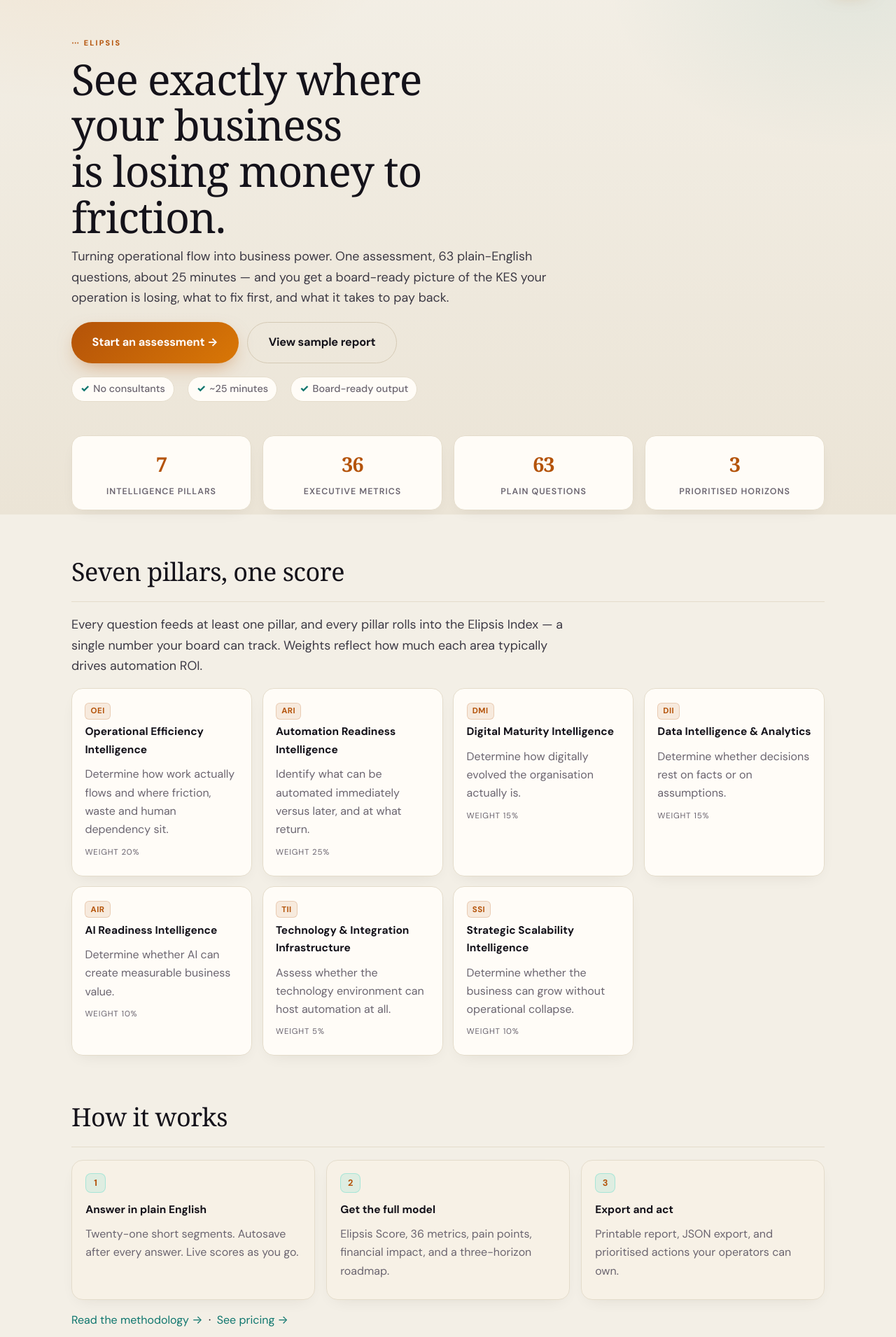
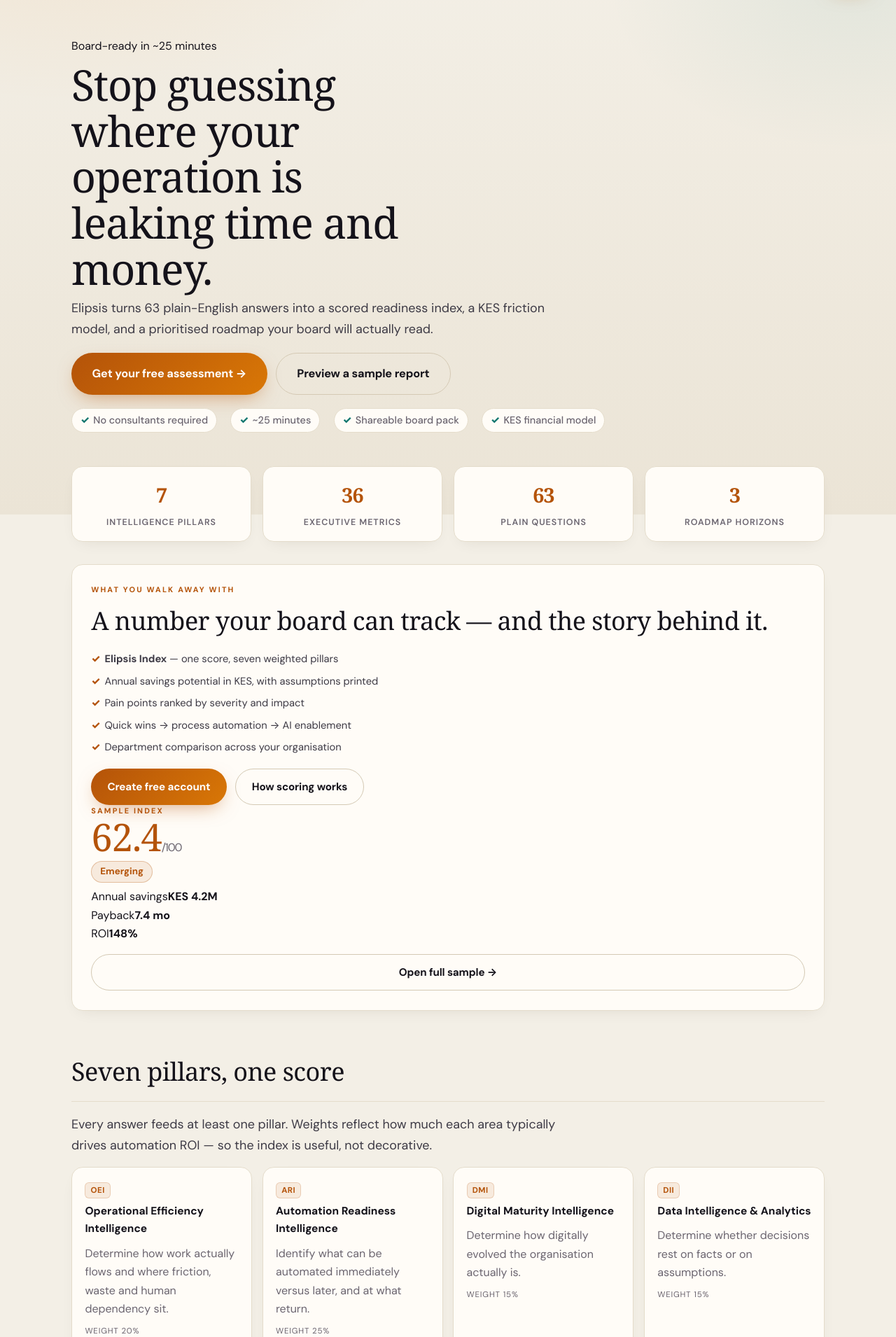
Before and after one commit to JonesKapedo/elipsis, a FastAPI app: page / in a window 1280 px wide. Shown: the part 65-1975 px from the top of the page at 70% size. Run offline with FastAPI, Linux system fonts and the light colour scheme; some web fonts are replaced.

Commit message:
Conversion-focused landing — editorial hero and social proof

```diff
--- a/elipsis_api/templates/landing.html
+++ b/elipsis_api/templates/landing.html
@@ -1,19 +1,19 @@
 {% extends "base.html" %}
-{% block title %}Business transformation intelligence{% endblock %}
+{% block title %}See what friction is costing you{% endblock %}
 {% block content %}
-<section class="hero">
-  <p class="eyebrow">{{ BRAND_MARK }} {{ BRAND_SHORT }}</p>
-  <h1>See exactly where your business<br>is losing money to friction.</h1>
-  <p class="lede">{{ BRAND_TAGLINE }} One assessment, {{ total_questions }}
-  plain-English questions, about 25 minutes — and you get a board-ready picture
-  of the {{ CURRENCY }} your operation is losing, what to fix first, and what
-  it takes to pay back.</p>
+<section class="hero hero-pro">
+  <div class="hero-badge">Board-ready in ~25 minutes</div>
+  <h1>Stop guessing where your operation is leaking time and money.</h1>
+  <p class="lede">{{ BRAND_NAME }} turns {{ total_questions }} plain-English answers into a scored readiness index, a {{ CURRENCY }} friction model, and a prioritised roadmap your board will actually read.</p>
   <div class="hero-actions">
-    <a class="btn big" href="/login">Start an assessment →</a>
-    <a class="btn ghost big" href="/sample">View sample report</a>
+    <a class="btn big" href="/signup">Get your free assessment →</a>
+    <a class="btn ghost big" href="/sample">Preview a sample report</a>
   </div>
   <ul class="hero-trust">
-    <li>No consultants</li><li>~25 minutes</li><li>Board-ready output</li>
+    <li>No consultants required</li>
+    <li>~25 minutes</li>
+    <li>Shareable board pack</li>
+    <li>KES financial model</li>
   </ul>
 </section>
 
@@ -21,14 +21,43 @@
   <div><b>7</b><span>intelligence pillars</span></div>
   <div><b>36</b><span>executive metrics</span></div>
   <div><b>{{ total_questions }}</b><span>plain questions</span></div>
-  <div><b>3</b><span>prioritised horizons</span></div>
+  <div><b>3</b><span>roadmap horizons</span></div>
+</section>
+
+<section class="block showcase">
+  <div class="showcase-grid">
+    <div>
+      <p class="eyebrow">WHAT YOU WALK AWAY WITH</p>
+      <h2 style="border:0;padding:0;margin:.3rem 0 .8rem">A number your board can track — and the story behind it.</h2>
+      <ul class="price-list">
+        <li><strong>{{ INDEX_NAME }}</strong> — one score, seven weighted pillars</li>
+        <li>Annual savings potential in {{ CURRENCY }}, with assumptions printed</li>
+        <li>Pain points ranked by severity and impact</li>
+        <li>Quick wins → process automation → AI enablement</li>
+        <li>Department comparison across your organisation</li>
+      </ul>
+      <div class="hero-actions">
+        <a class="btn" href="/signup">Create free account</a>
+        <a class="btn ghost" href="/methodology">How scoring works</a>
+      </div>
+    </div>
+    <div class="showcase-card">
+      <p class="eyebrow">SAMPLE INDEX</p>
+      <div class="gauge-num">62.4<span>/100</span></div>
+      <p class="band">Emerging</p>
+      <div class="showcase-metrics">
+        <div><span>Annual savings</span><b>KES 4.2M</b></div>
+        <div><span>Payback</span><b>7.4 mo</b></div>
+        <div><span>ROI</span><b>148%</b></div>
+      </div>
+      <a class="btn ghost full" href="/sample" style="margin-top:1rem">Open full sample →</a>
+    </div>
+  </div>
 </section>
 
 <section id="what">
   <h2>Seven pillars, one score</h2>
-  <p class="lede">Every question feeds at least one pillar, and every pillar
-  rolls into the {{ INDEX_NAME }} — a single number your board can track.
-  Weights reflect how much each area typically drives automation ROI.</p>
+  <p class="lede">Every answer feeds at least one pillar. Weights reflect how much each area typically drives automation ROI — so the index is useful, not decorative.</p>
   <div class="pillars">
     {% for code, label, weight, objective in PILLARS %}
     <article class="pillar-card">
@@ -42,83 +71,33 @@
 </section>
 
 <section>
-  <h2>How it works</h2>
+  <h2>How an assessment works</h2>
   <div class="steps">
     <article class="step-card">
       <span class="step-n">1</span>
       <h4>Answer in plain English</h4>
-      <p class="muted">Twenty-one short segments. Autosave after every answer. Live scores as you go.</p>
+      <p class="muted">Short segments. Autosave. Live scores as you go — no 60-page questionnaire.</p>
     </article>
     <article class="step-card">
       <span class="step-n">2</span>
-      <h4>Get the full model</h4>
-      <p class="muted">{{ INDEX_SHORT }}, 36 metrics, pain points, financial impact, and a three-horizon roadmap.</p>
+      <h4>See the full model</h4>
+      <p class="muted">Index, 36 metrics, friction cost, and a three-horizon roadmap ordered by return.</p>
     </article>
     <article class="step-card">
       <span class="step-n">3</span>
-      <h4>Export and act</h4>
-      <p class="muted">Printable report, JSON export, and prioritised actions your operators can own.</p>
-    </article>
-  </div>
-  <p style="margin-top:1rem"><a href="/methodology">Read the methodology →</a>
-  &nbsp;·&nbsp; <a href="/pricing">See pricing →</a></p>
-</section>
-
-<section>
-  <h2>Thirty-six executive metrics</h2>
-  <p class="lede">Each pillar produces labelled scores and risk indexes. Formulas
-  are declarative and evaluated safely — no black-box numbers.</p>
-  <div class="pillars">
-    <article class="pillar-card">
-      <h4>Efficiency & automation</h4>
-      <p class="muted">Process Efficiency · Workflow Friction · Approval Complexity ·
-      Operational Waste · Human Dependency · Repetition Index · Automation
-      Compatibility · Manual Burden · Opportunity & Urgency · Quick-Win Potential ·
-      Estimated Automation ROI</p>
-    </article>
-    <article class="pillar-card">
-      <h4>Digital, data & AI</h4>
-      <p class="muted">Digital Maturity · Software Utilisation · Spreadsheet &
-      Paper Dependency · Data Quality · Analytics Maturity · Reporting Effectiveness ·
-      Decision Intelligence · AI Readiness · Generative & Predictive Opportunity ·
-      Knowledge Automation · AI Value Potential</p>
-    </article>
-    <article class="pillar-card">
-      <h4>Technology & scale</h4>
-      <p class="muted">Technology Readiness · Integration Complexity · Security
-      Readiness · Deployment Readiness · Scalability · Growth Constraint ·
-      Key Person Risk · Organisational Resilience · Future Readiness</p>
-    </article>
-  </div>
-</section>
-
-<section>
-  <h2>Three-phase roadmap</h2>
-  <div class="steps">
-    <article class="step-card">
-      <span class="step-n">1</span>
-      <h4>Quick wins · 0–90 days</h4>
-      <p class="muted">Low-complexity automation on repetitive work. Fast payback.</p>
-    </article>
-    <article class="step-card">
-      <span class="step-n">2</span>
-      <h4>Process automation · 3–12 months</h4>
-      <p class="muted">Approvals, integrations, controls, and chronic friction.</p>
-    </article>
-    <article class="step-card">
-      <span class="step-n">3</span>
-      <h4>AI enablement · 12–24 months</h4>
-      <p class="muted">Predictive and generative AI once process and data are ready.</p>
+      <h4>Share and act</h4>
+      <p class="muted">Email a read-only link, export JSON, compare departments, prioritise the first 90 days.</p>
     </article>
   </div>
 </section>
 
 <section class="cta-panel">
+  <p class="eyebrow" style="color:#fbbf24">READY WHEN YOU ARE</p>
   <h2>Find out what friction is costing you.</h2>
-  <p class="lede">Twenty-five minutes now, and every future board meeting gets easier.</p>
-  <div class="hero-actions">
-    <a class="btn big" href="/login">Start an assessment →</a>
-    <a class="btn ghost big" href="/sample">Browse the sample report</a>
+  <p class="lede">Create a free account, run an assessment in under half an hour, and walk into your next leadership meeting with numbers — not opinions.</p>
+  <div class="hero-actions" style="justify-content:center">
+    <a class="btn big" href="/signup">Start free assessment →</a>
+    <a class="btn ghost big" href="/login">I already have an account</a>
   </div>
 </section>
 {% endblock %}
```
